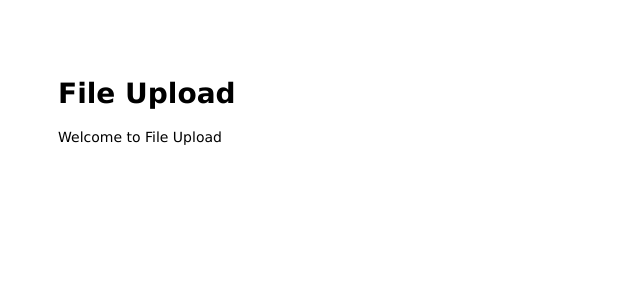
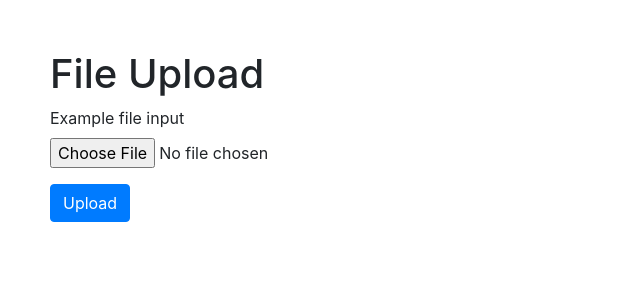
Before and after one commit to caaasssasian/COMP2106-FileUpload, a Node server app: page / in a window 1280 px wide. Shown: the top 300 px of the page, without its empty margins (0-640 px from the left). Run offline with Node 20, Linux system fonts and the light colour scheme.

Commit message:
Add form

```diff
--- a/views/index.ejs
+++ b/views/index.ejs
@@ -3,9 +3,25 @@
   <head>
     <title><%= title %></title>
     <link rel='stylesheet' href='/stylesheets/style.css' />
+		<link rel="stylesheet" href="https://stackpath.bootstrapcdn.com/bootstrap/4.1.0/css/bootstrap.min.css" integrity="sha384-9gVQ4dYFwwWSjIDZnLEWnxCjeSWFphJiwGPXr1jddIhOegiu1FwO5qRGvFXOdJZ4" crossorigin="anonymous">
   </head>
   <body>
     <h1><%= title %></h1>
-    <p>Welcome to <%= title %></p>
+		<!-- message -->
+		<%= typeof msg != 'undefined' ? msg : '' %>
+
+		<!-- form -->
+		<form>
+		  <div class="form-group">
+		    <label for="exampleFormControlFile1">Example file input</label>
+		    <input type="file" class="form-control-file" id="exampleFormControlFile1">
+		  </div>
+			<button type="button" class="btn btn-primary">Upload</button>
+		</form>
+
+		<!-- view image -->
+		<div>
+
+		</div>
   </body>
 </html>
```
